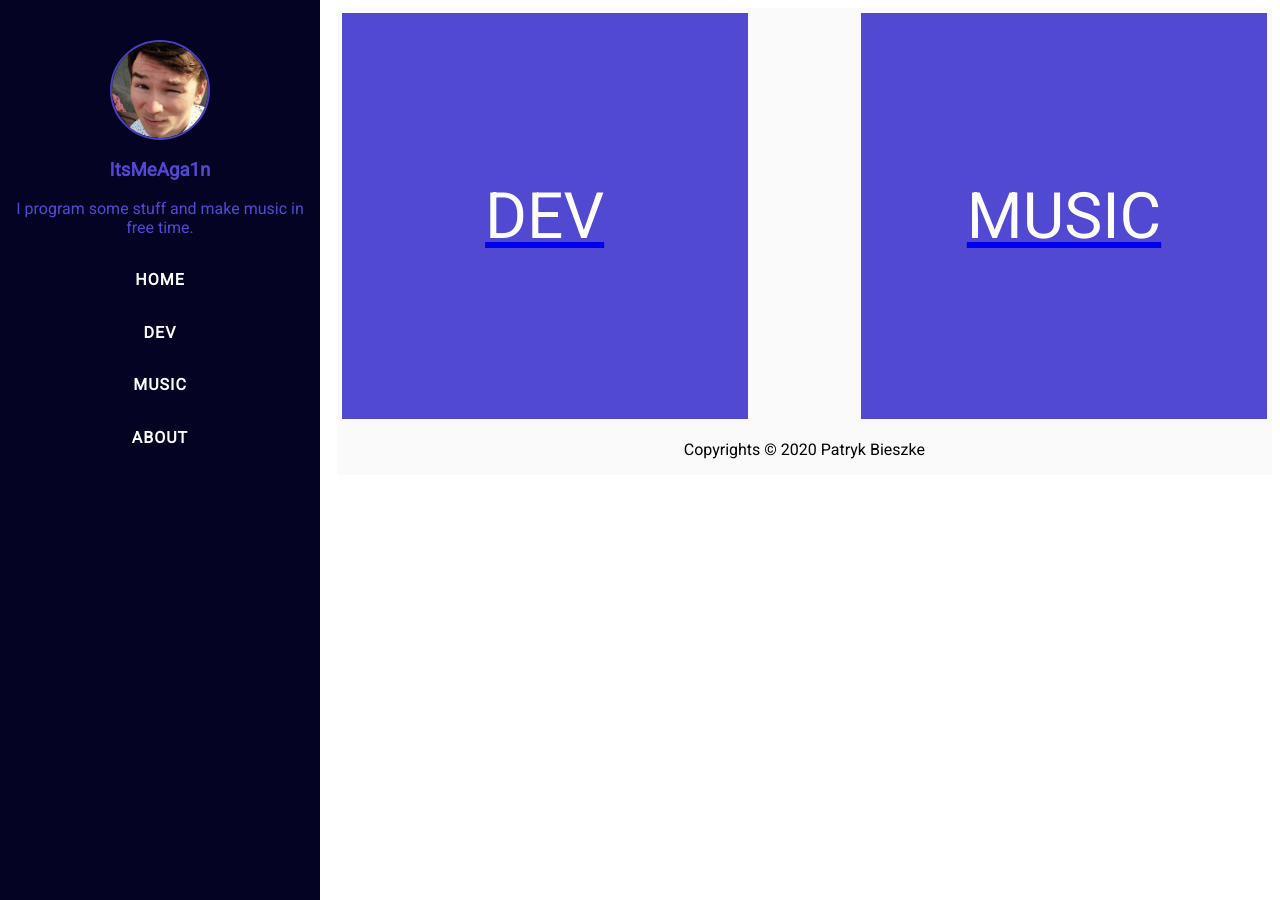
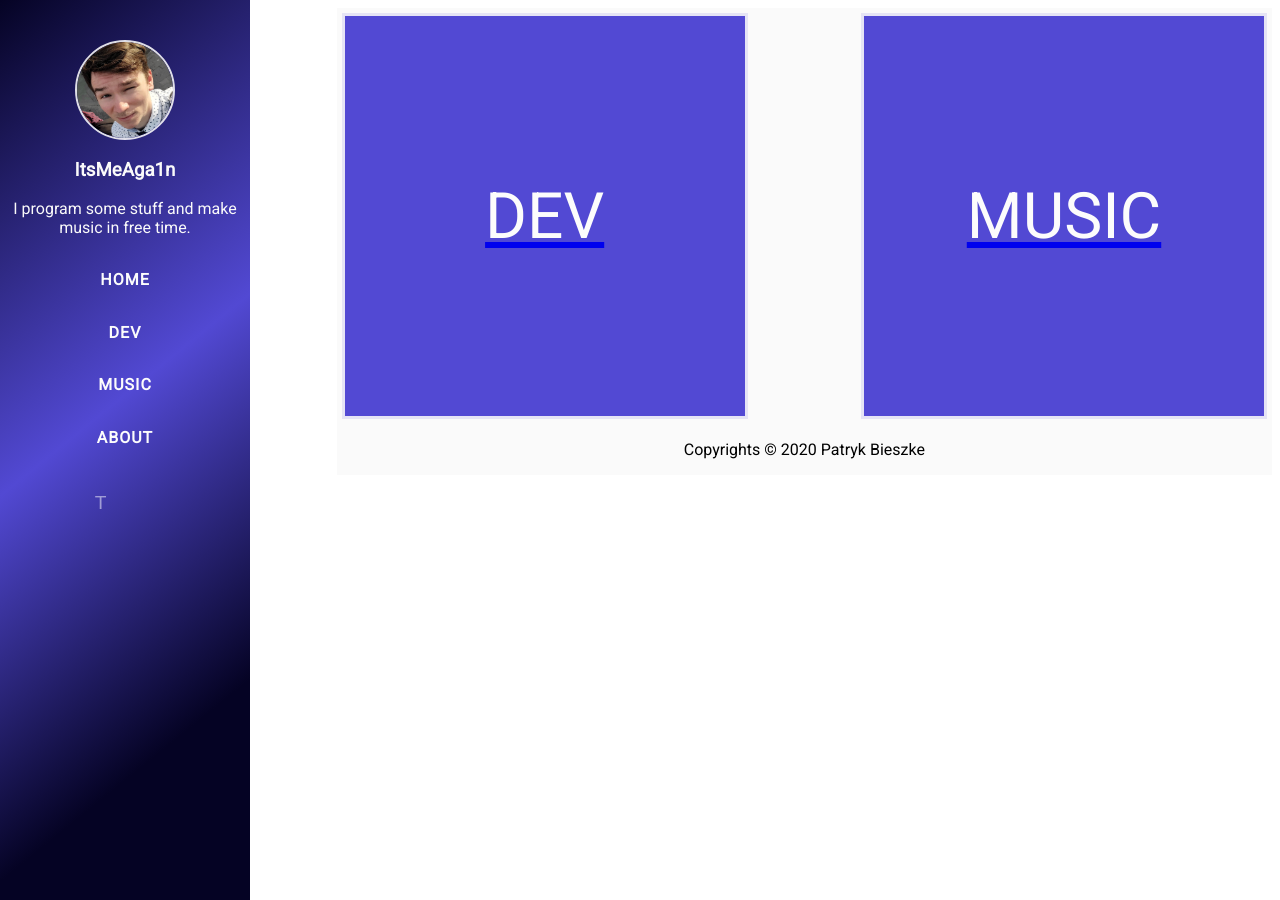
Before and after one commit to ItsPatrq/ItsPatrq.github.io, a Jekyll site: the page built from index.md, in a window 1280 px wide. Built offline with Jekyll 4.4.1, drawn with Linux system fonts in a browser that asks for light colours.

Commit message:
Small draft changes

```diff
--- a/_includes/menu.html
+++ b/_includes/menu.html
@@ -1,4 +1,5 @@
 <aside class="menu">
+    <div class="menu-top">
         <div class="profile">
             <div class="avatar">
                 <a href="/" alt="avatar">
@@ -19,7 +20,10 @@
             </li>
             {% endfor %}
         </ul>
-    <!-- {% for section in site.sections %}
-    <li><a href="{{ section.url }}">{{ section.title }}</a></li>
-    {% endfor %} -->
+    </div>
+    <div class="menu-contact">
+        <a href="https://twitter.com/ItsMeAga1n">
+            T
+        </a>
+    </div>
 </aside>
--- a/assets/styles/_sass/styles/_defaults.scss
+++ b/assets/styles/_sass/styles/_defaults.scss
@@ -1,12 +1,13 @@
 @import url('https://fonts.googleapis.com/css2?family=Roboto&display=swap');
 
 html {
-    color: $base-text-color;
+    color: $base-white;
     font-family: 'Roboto', sans-serif;
 
 }
 main {
     background-color: $main-bg-color;
+    color: black;
     float: right;
     width: 74%;
     min-height: 300px;
@@ -14,9 +15,11 @@ main {
     margin: auto;
 }
 aside {
-    background-color: $aside-bg-color;
+    background-image: linear-gradient(141deg, $aside-bg-color 0%, $base-blue-color 45%, $aside-bg-color 80%);
     float: left;
-    width: 25%;
+    width: 20%;
+    min-width: 110px;
+    max-width: 250px;
     min-height: 300px;
 }
 footer {
--- a/assets/styles/_sass/styles/_menu.scss
+++ b/assets/styles/_sass/styles/_menu.scss
@@ -8,6 +8,11 @@ $space-between: 40px;
     left: 0;
     height: 100%;
     overflow-y: auto;
+
+    &-top {
+
+    }
+
     .profile{
         margin-top: $space-between;
         p {
@@ -73,4 +78,57 @@ $space-between: 40px;
             }
         }
     }
+    &-contact {
+        box-sizing:border-box;
+        color:rgb(51, 51, 51);
+        display:flex;
+        flex-wrap:wrap;
+        font-family:"Source Sans Pro", "Microsoft Yahei", sans-serif;
+        font-size:19.2px;
+        font-weight:400;
+        height:36px;
+        justify-content:space-around;
+        line-height:28px;
+        margin-bottom:25.6px;
+        margin-left:24px;
+        margin-right:24px;
+        margin-top:24px;
+        text-align:left;
+        text-size-adjust:100%;
+        width:162px;
+        -webkit-box-direction:normal;
+        -webkit-font-smoothing:antialiased;
+        -webkit-tap-highlight-color:black;
+        a {
+            background-color:rgba(0, 0, 0, 0);
+            box-sizing:border-box;
+            color:rgba(255, 255, 255, 0.5);
+            cursor:pointer;
+            display:block;
+            font-family:"Source Sans Pro", "Microsoft Yahei", sans-serif;
+            font-size:19.2px;
+            font-weight:400;
+            height:28px;
+            line-height:28px;
+            margin-bottom:8px;
+            margin-left:1.6px;
+            margin-right:4px;
+            margin-top:0px;
+            text-align:left;
+            text-decoration-color:rgba(255, 255, 255, 0.5);
+            text-decoration-line:none;
+            text-decoration-style:solid;
+            text-size-adjust:100%;
+            transition-delay:0s;
+            transition-duration:0.35s;
+            transition-property:color;
+            transition-timing-function:ease-in-out;
+            user-select:none;
+            width:18px;
+            -webkit-box-direction:normal;
+            -webkit-font-smoothing:antialiased;
+            -webkit-tap-highlight-color:rgba(0, 0, 0, 0);
+
+        }
+    }
 }
--- a/assets/styles/_sass/variables/_colors.scss
+++ b/assets/styles/_sass/variables/_colors.scss
@@ -1,4 +1,5 @@
-$base-text-color: #5249d3;
-$border-dark: rgba($base-text-color, 0.88);
+$base-white: #fafafa;
+$base-blue-color: #5249d3;
+$border-dark: rgba($base-white, 0.88);
 $aside-bg-color: #050324;
 $main-bg-color: #fafafa;
--- a/assets/styles/_sass/variables/_layout.scss
+++ b/assets/styles/_sass/variables/_layout.scss
@@ -7,7 +7,7 @@ $box-min-size: 400px;
     align-items: flex-start;
 }
 .box {
-    background-color: $base-text-color;
+    background-color: $base-blue-color;
     min-width: $box-min-size;
     min-height: $box-min-size;
     margin: 5px;
```
Also changed, not shown: assets/img/avatar.jpg, readme.md (added), 1 other file. Lines whose indentation alone changed are shown as unchanged.
